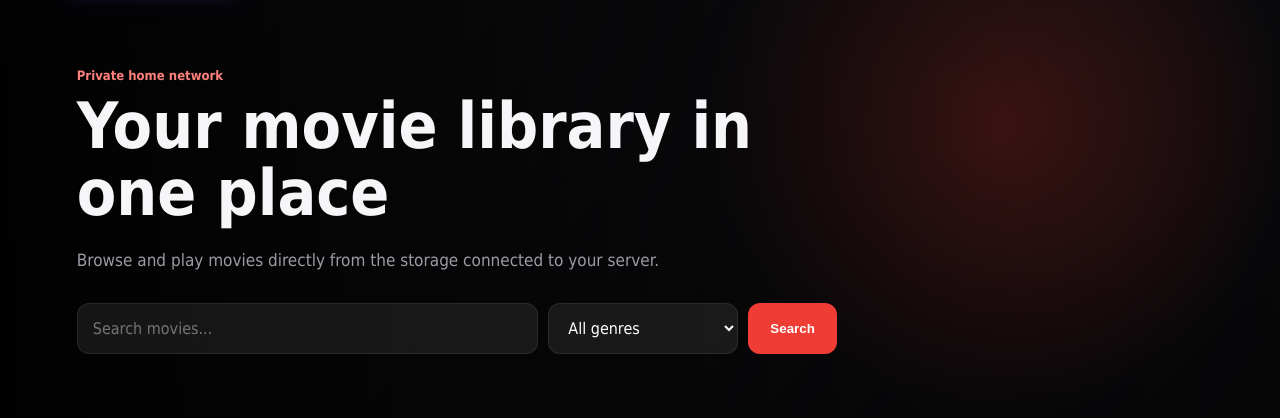
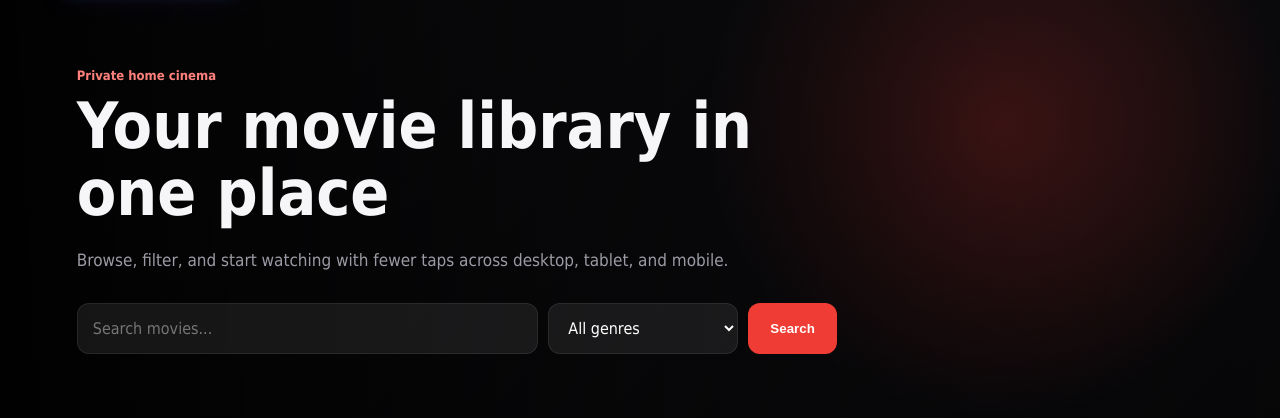
Before and after one commit to track2000one/home-cinema-django, a Django app: page / in a window 1280 px wide. Shown: the part 72-490 px from the top of the page. Run offline with Django 5.2, Linux system fonts and the light colour scheme; a user stored in the database is signed in; tables that the repository leaves empty hold one stand-in row (values such as "Sample post"); grey boxes marked "Sample" are stand-in pictures.

Commit message:
Improve movie library browsing UX

```diff
--- a/movies/templates/movies/library.html
+++ b/movies/templates/movies/library.html
@@ -1,15 +1,22 @@
 {% extends "base.html" %}
-{% block title %}Movie Library{% endblock %}
+{% block title %}Movies | REEMA CINEMA{% endblock %}
 {% block content %}
 <section class="hero">
   <div class="hero-content">
-    <span class="kicker">Private home network</span>
+    <span class="kicker">Private home cinema</span>
     <h1>Your movie library in one place</h1>
-    <p>Browse and play movies directly from the storage connected to your server.</p>
+    <p>Browse, filter, and start watching with fewer taps across desktop, tablet, and mobile.</p>
 
-    <form class="search-bar" method="get">
-      <input type="search" name="q" value="{{ query }}" placeholder="Search movies...">
-      <select name="genre">
+    <form class="search-bar" method="get" role="search" aria-label="Search movies">
+      <input
+        type="search"
+        name="q"
+        value="{{ query }}"
+        placeholder="Search movies..."
+        aria-label="Search movie title"
+        autocomplete="off"
+      >
+      <select name="genre" aria-label="Filter by genre">
         <option value="">All genres</option>
         {% for genre in genres %}
           <option value="{{ genre }}" {% if selected_genre == genre %}selected{% endif %}>{{ genre }}</option>
@@ -29,22 +36,36 @@
     <span class="movie-count">{{ movies|length }} movies</span>
   </div>
 
+  {% if query or selected_genre %}
+  <div class="catalog-toolbar">
+    <span class="result-summary">
+      Filtered results{% if query %} for “{{ query }}”{% endif %}{% if selected_genre %} in {{ selected_genre }}{% endif %}
+    </span>
+    <a class="filter-clear" href="{% url 'movies:library' %}">Clear filters</a>
+  </div>
+  {% endif %}
+
   <div class="movie-grid">
     {% for movie in movies %}
-      <a class="movie-card" href="{% url 'movies:detail' movie.slug %}">
+      <a class="movie-card" href="{% url 'movies:detail' movie.slug %}" aria-label="Play {{ movie.title }}">
         <div class="poster">
           {% if movie.poster %}
-            <img src="{{ movie.poster.url }}" alt="{{ movie.title }}">
+            <img
+              src="{{ movie.poster.url }}"
+              alt="{{ movie.title }} poster"
+              loading="lazy"
+              decoding="async"
+            >
           {% else %}
             <div class="poster-empty">
               <span>▶</span>
               <small>No poster</small>
             </div>
           {% endif %}
-          <div class="play-circle">▶</div>
+          <div class="play-circle" aria-hidden="true">▶</div>
         </div>
 
-        <h3>{{ movie.title }}</h3>
+        <h3 title="{{ movie.title }}">{{ movie.title }}</h3>
         <div class="movie-meta">
           <span>{{ movie.year|default:"—" }}</span>
           <span>{{ movie.genre|default:"Uncategorized" }}</span>
@@ -52,8 +73,9 @@
       </a>
     {% empty %}
       <div class="empty">
-        <h3>No movies yet</h3>
-        <p>Add movies from the admin panel or use the folder scan command.</p>
+        <h3>No movies found</h3>
+        <p>{% if query or selected_genre %}Try changing or clearing your filters.{% else %}Add movies from the admin panel to start your library.{% endif %}</p>
+        {% if query or selected_genre %}<a class="empty-action" href="{% url 'movies:library' %}">Show all movies</a>{% endif %}
       </div>
     {% endfor %}
   </div>
```
